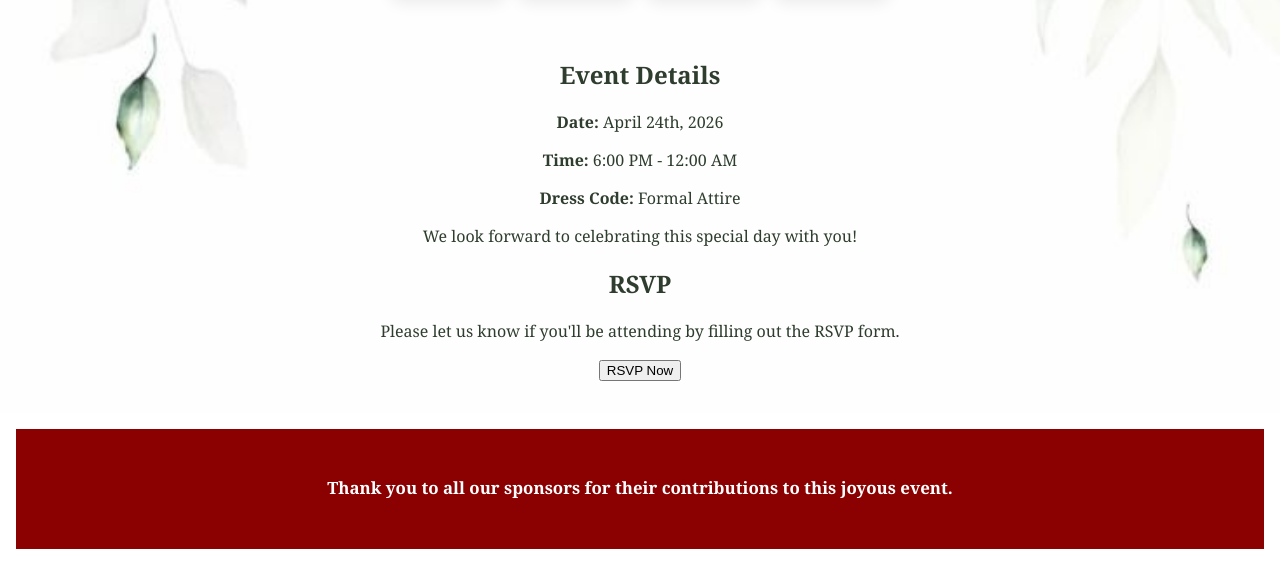
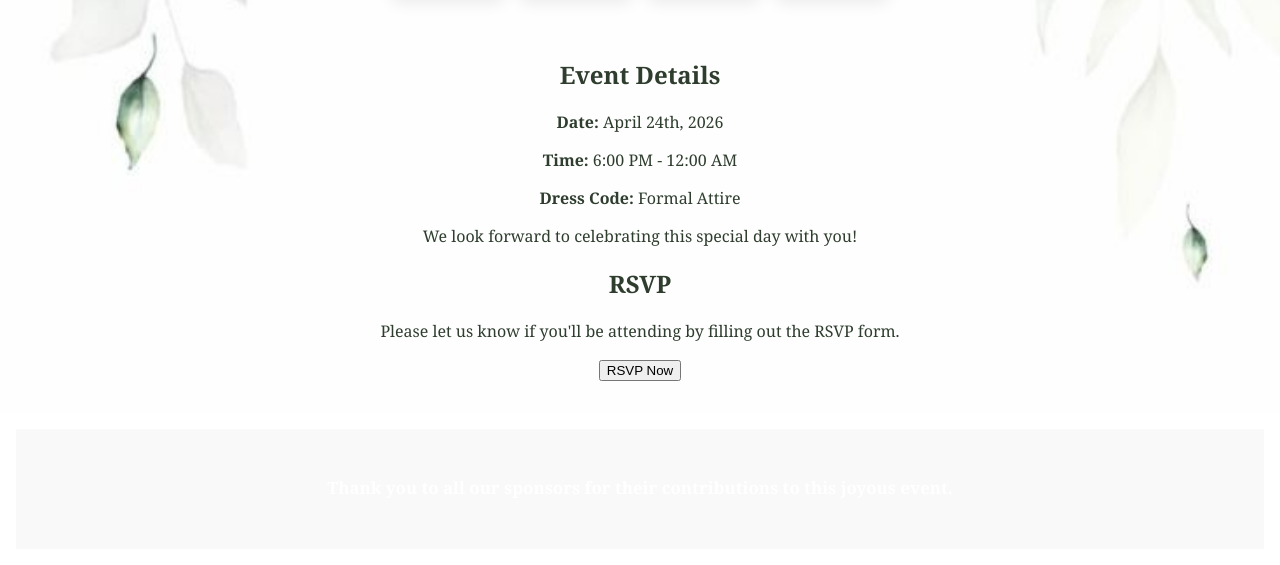
Before and after one commit to bleufabs/quince-app, a plain HTML site: page frontend/index.html in a window 1280 px wide. Shown: the part 729-1294 px from the top of the page. Drawn offline with Linux system fonts and the light colour scheme.

Commit message:
change sponsor list.

```diff
--- a/frontend/styles.css
+++ b/frontend/styles.css
@@ -383,7 +383,7 @@ tbody td {
 }
 
 .sponsors {
-  background: #8b0000;
+  background: #f9f9f9;
   color: white;
   padding: 30px 20px;
   text-align: center;
```
